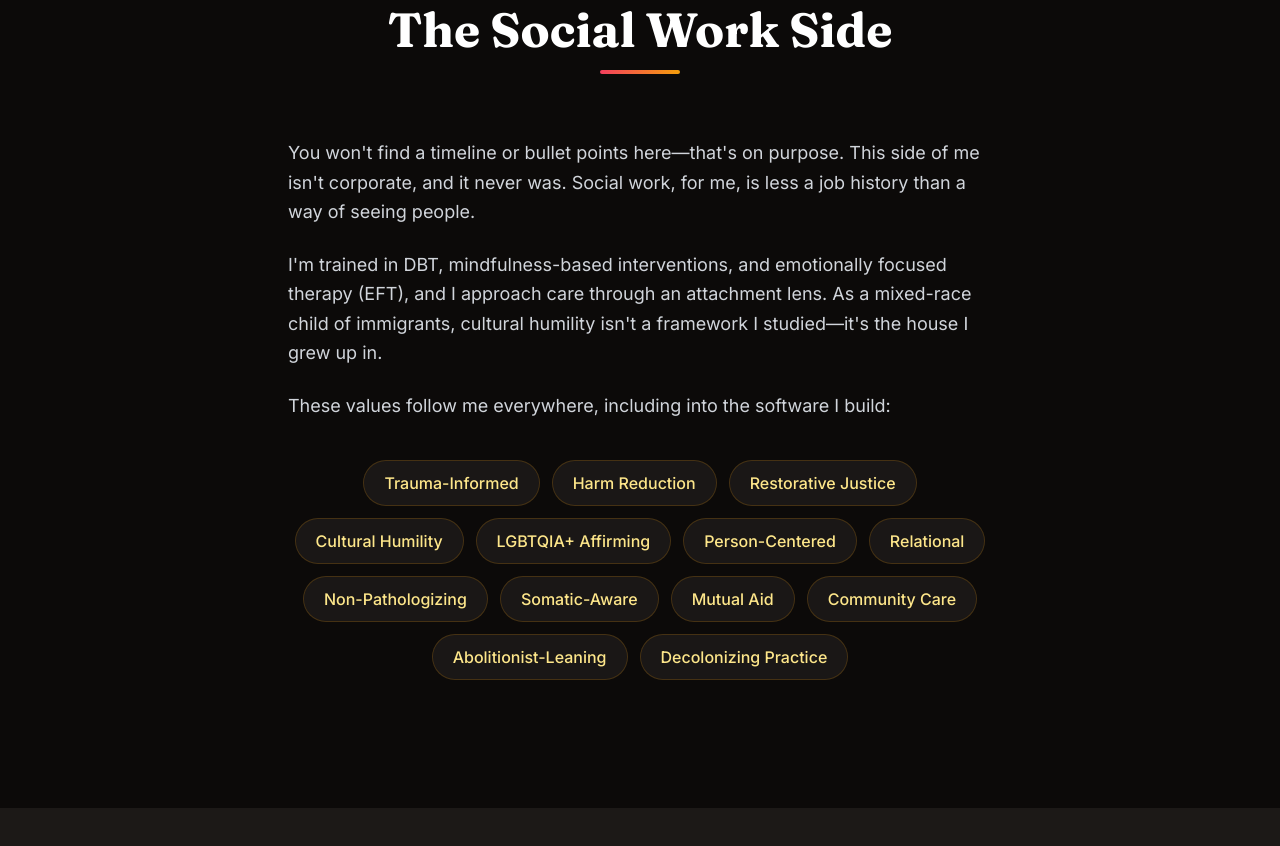
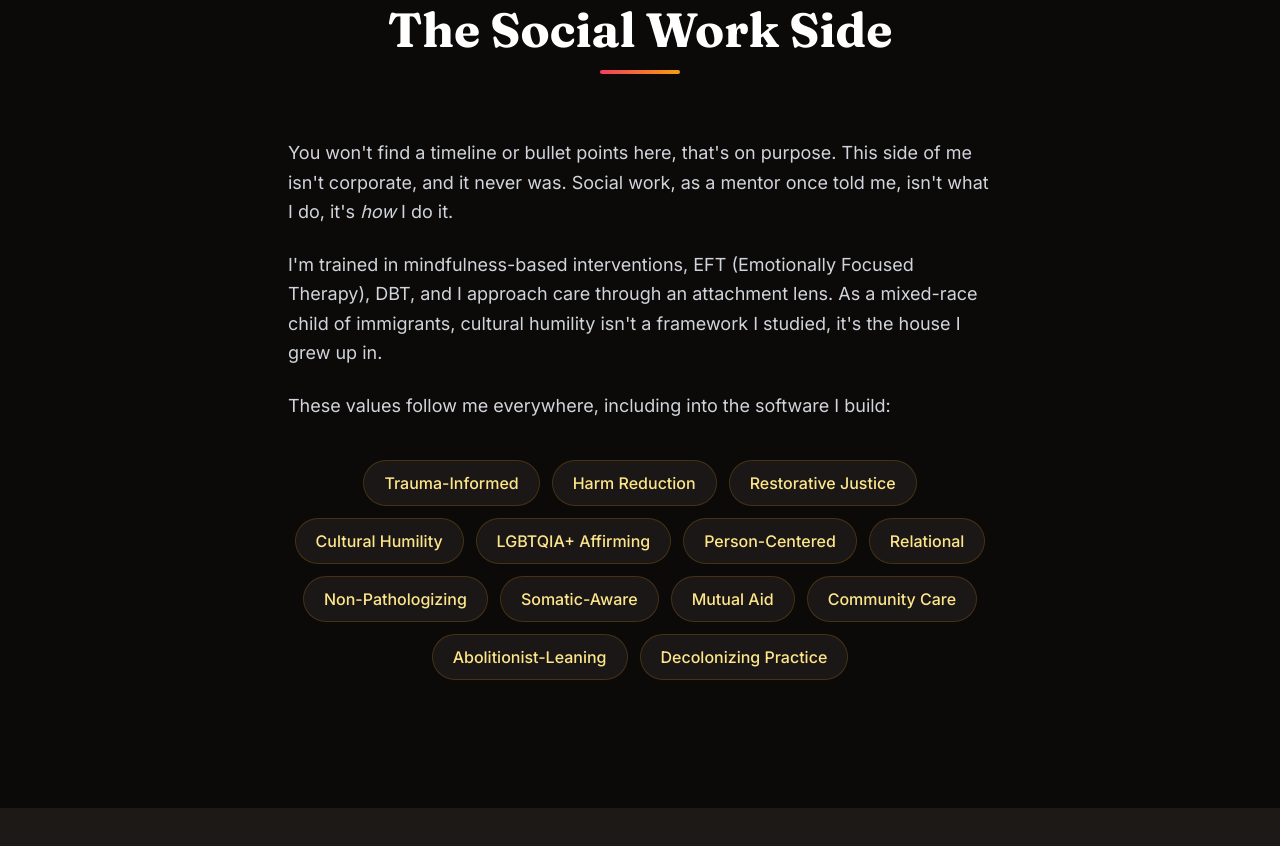
Before and after one commit to gkatsikis/gkats-portfolio, a React (Vite) app: page / in a window 1280 px wide. Shown: the part 1820-2666 px from the top of the page. Built offline with nearby package versions, Linux system fonts and the light colour scheme; no server answers.

Commit message:
change sw section

```diff
--- a/src/components/sections/SocialWork.jsx
+++ b/src/components/sections/SocialWork.jsx
@@ -30,15 +30,14 @@ function SocialWork() {
           transition={{ duration: 0.6 }}
         >
           <p className="text-gray-300 text-lg leading-relaxed mb-6">
-            You won't find a timeline or bullet points here—that's on purpose.
-            This side of me isn't corporate, and it never was. Social work, for
-            me, is less a job history than a way of seeing people.
+            You won't find a timeline or bullet points here, that's on purpose.
+            This side of me isn't corporate, and it never was. Social work, as a mentor once told me,
+            isn't what I do, it's <em>how</em> I do it.
           </p>
           <p className="text-gray-300 text-lg leading-relaxed mb-6">
-            I'm trained in DBT, mindfulness-based interventions, and emotionally
-            focused therapy (EFT), and I approach care through an attachment
+            I'm trained in mindfulness-based interventions, EFT (Emotionally Focused Therapy), DBT, and I approach care through an attachment
             lens. As a mixed-race child of immigrants, cultural humility isn't a
-            framework I studied—it's the house I grew up in.
+            framework I studied, it's the house I grew up in.
           </p>
           <p className="text-gray-300 text-lg leading-relaxed mb-10">
             These values follow me everywhere, including into the software I
```
